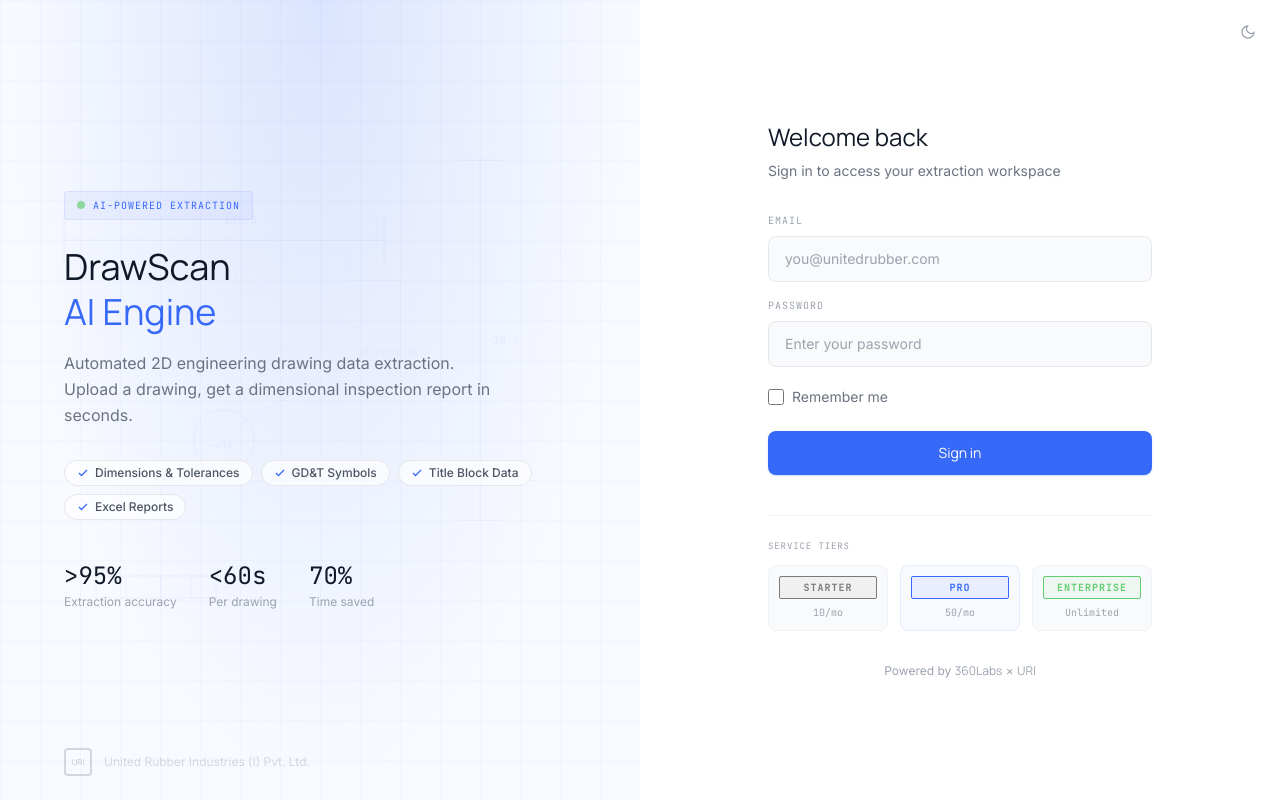
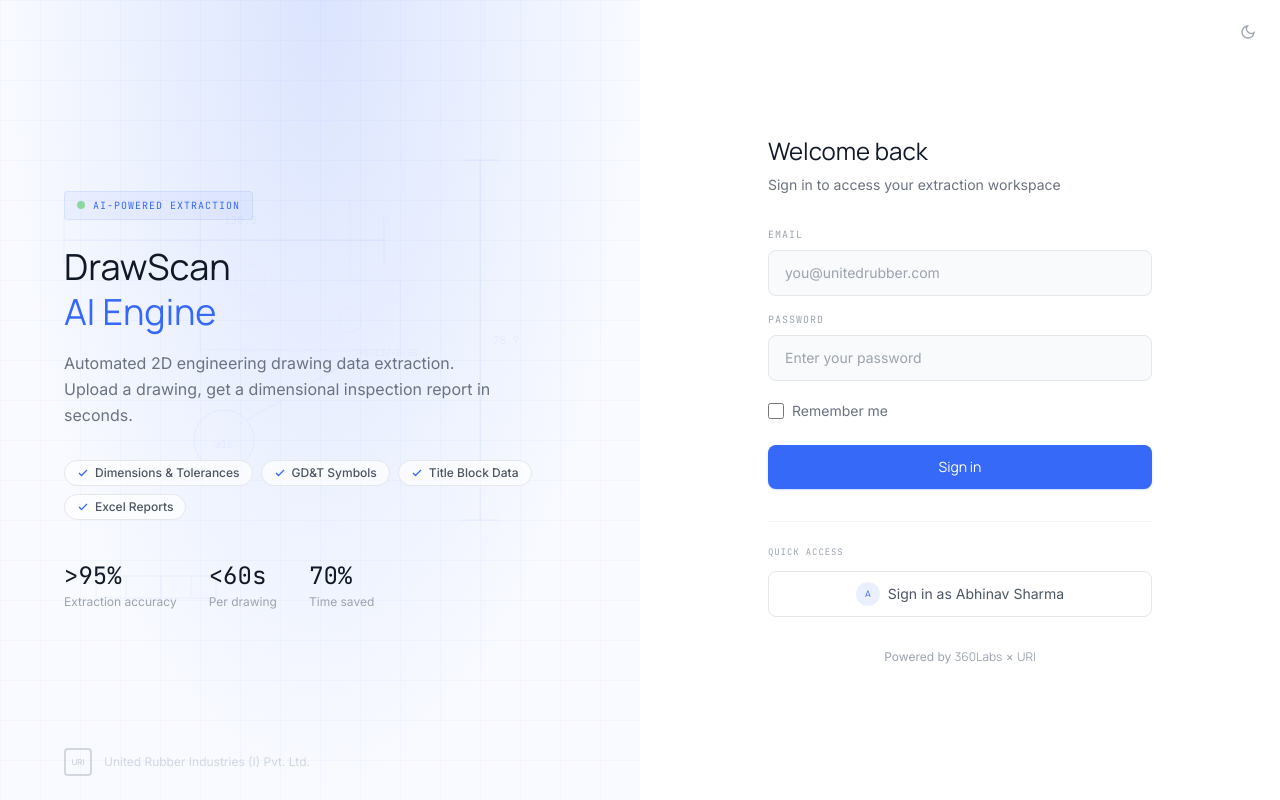
Before and after one commit to 100rabhkr/drawscan-ai, a FastAPI app: page /login in a window 1280 px wide. Run offline with FastAPI, Linux system fonts and the light colour scheme; some libraries are stand-ins or nearby versions.

Commit message:
Remove SLA tiers from login, add one-click sign-in button

```diff
--- a/app/templates/login.html
+++ b/app/templates/login.html
@@ -200,23 +200,17 @@
           </button>
         </form>
 
-        <!-- SLA tiers info -->
-        <div class="mt-10 pt-6 border-t border-gray-100 dark:border-uri-dark-border">
-          <div class="font-mono text-[9px] text-gray-400 uppercase tracking-widest mb-3">Service Tiers</div>
-          <div class="flex gap-3">
-            <div class="flex-1 text-center p-2.5 rounded-lg bg-gray-50 dark:bg-uri-dark-surface border border-gray-100 dark:border-uri-dark-border">
-              <div class="sla-badge starter mx-auto mb-1.5">Starter</div>
-              <div class="font-mono text-[10px] text-gray-400">10/mo</div>
+        <!-- Quick sign-in -->
+        <div class="mt-8 pt-6 border-t border-gray-100 dark:border-uri-dark-border">
+          <div class="font-mono text-[9px] text-gray-400 uppercase tracking-widest mb-3">Quick Access</div>
+          <button type="button" @click="$refs.fileInput_email.value='demo@unitedrubber.com'; $refs.fileInput_pass.value='demo123'; $el.closest('div').previousElementSibling.querySelector('form').submit(); loading=true"
+                  onclick="document.querySelector('input[name=email]').value='demo@unitedrubber.com'; document.querySelector('input[name=password]').value='demo123'; document.querySelector('form').submit()"
+                  class="w-full flex items-center justify-center gap-2 px-4 py-2.5 rounded-lg border border-gray-200 dark:border-uri-dark-border text-sm text-gray-600 dark:text-gray-300 hover:bg-gray-50 dark:hover:bg-uri-dark-surface transition-colors">
+            <div class="w-6 h-6 rounded-full bg-uri-blue/10 flex items-center justify-center flex-shrink-0">
+              <span class="font-heading font-700 text-[9px] text-uri-blue">A</span>
             </div>
-            <div class="flex-1 text-center p-2.5 rounded-lg bg-uri-blue/[0.03] border border-uri-blue/10">
-              <div class="sla-badge professional mx-auto mb-1.5">Pro</div>
-              <div class="font-mono text-[10px] text-gray-400">50/mo</div>
-            </div>
-            <div class="flex-1 text-center p-2.5 rounded-lg bg-gray-50 dark:bg-uri-dark-surface border border-gray-100 dark:border-uri-dark-border">
-              <div class="sla-badge enterprise mx-auto mb-1.5">Enterprise</div>
-              <div class="font-mono text-[10px] text-gray-400">Unlimited</div>
-            </div>
-          </div>
+            Sign in as Abhinav Sharma
+          </button>
         </div>
 
         <!-- Footer -->
```
